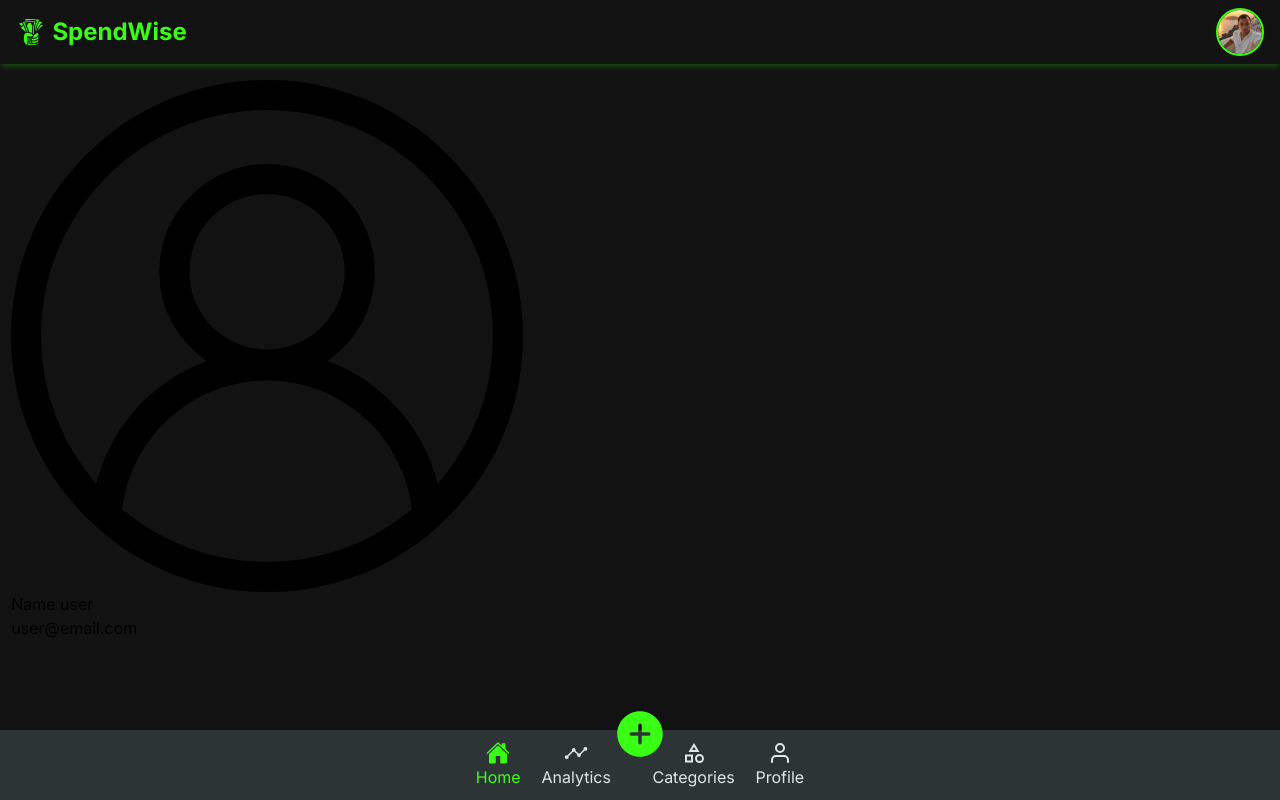
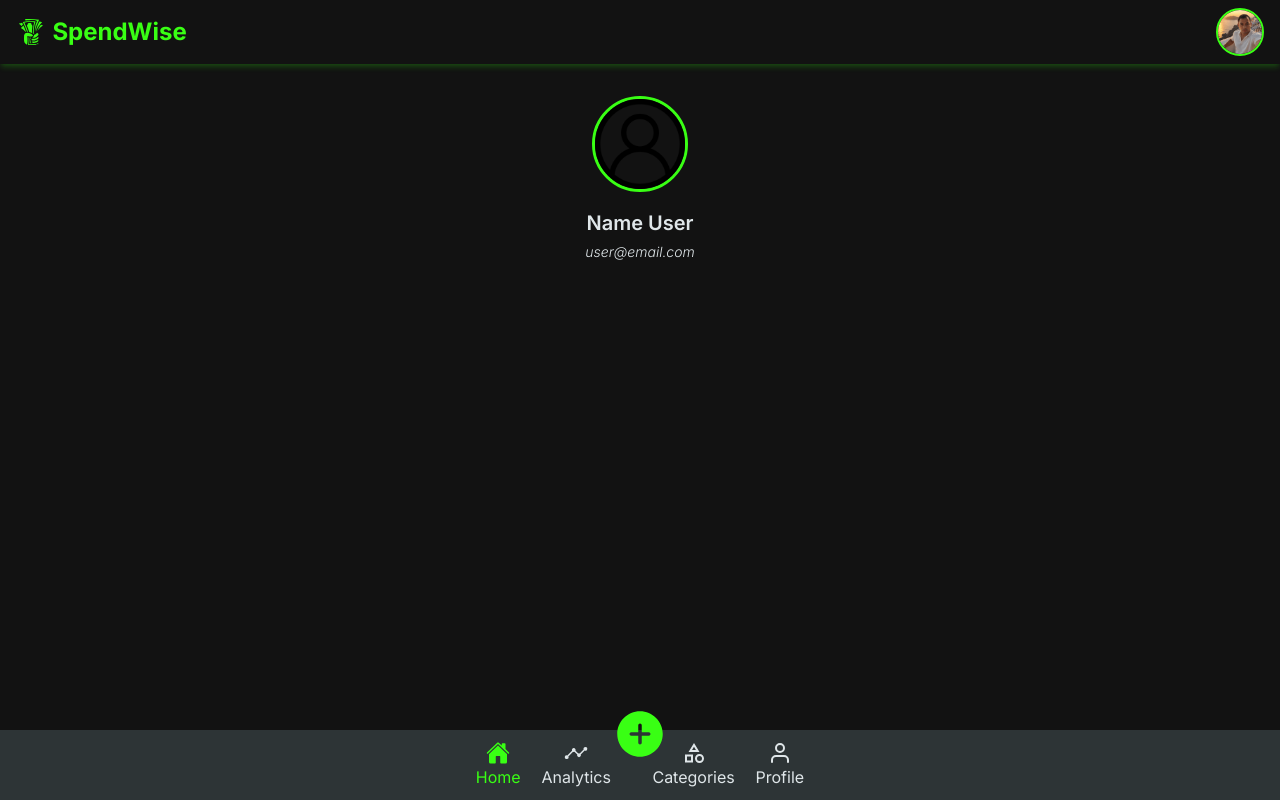
Before and after one commit to Andriamahay11master/SpendWise, a React (Vite) app: page /profile in a window 1280 px wide. Built offline with nearby package versions, Linux system fonts and the light colour scheme.

Commit message:
add style top page

```diff
--- /dev/null
+++ b/src/styles/components/profile.scss
@@ -0,0 +1,25 @@
+.profile-block {
+  padding: 1rem 0;
+  @include text-light-grey;
+  text-align: center;
+  .profil-top {
+    @include flex-column;
+  }
+  .profil-img {
+    width: 6rem;
+    height: 6rem;
+    border-radius: 50%;
+    border: 3px solid $primary;
+    margin-bottom: 1rem;
+  }
+  .profil-name {
+    font-size: $font-size-lg;
+    margin-bottom: 0.2rem;
+    text-transform: capitalize;
+  }
+  .profil-email {
+    font-size: $font-size-sm;
+    font-weight: 300;
+    font-style: italic;
+  }
+}
--- a/src/styles/main.scss
+++ b/src/styles/main.scss
@@ -12,3 +12,4 @@
 @import "components/categoryProgressBarCard";
 @import "components/expenses";
 @import "components/category";
+@import "components/profile";
```
